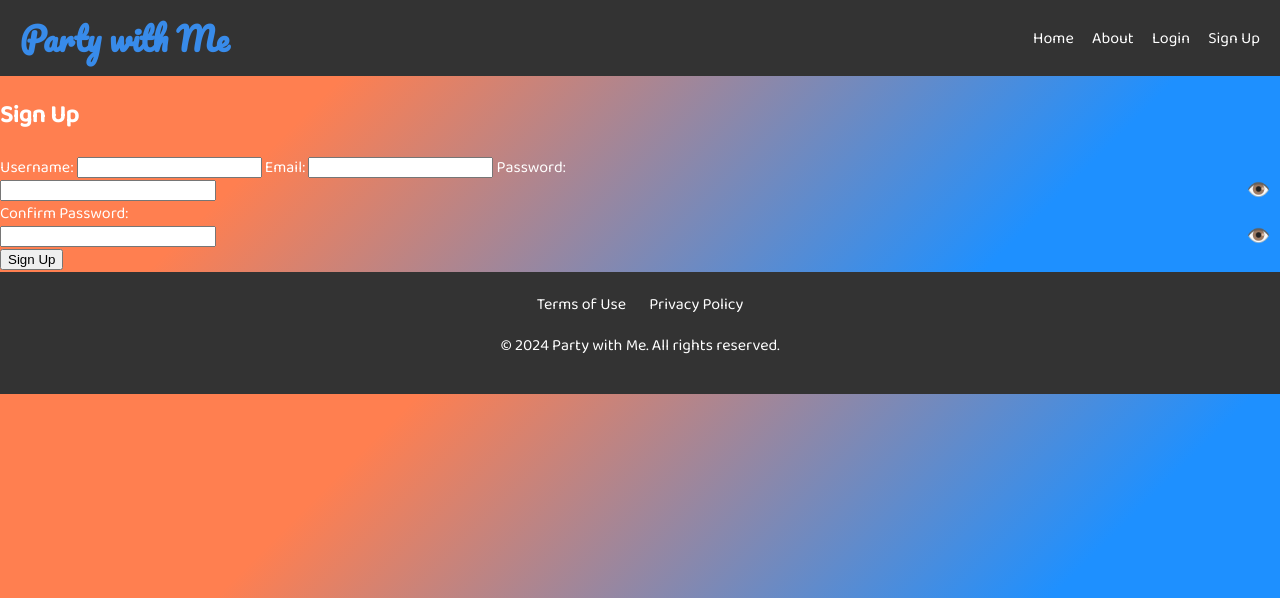
After one commit to emdinga/Party_with_me, a Flask app: page /signup in a window 1280 px wide. The commit adds this page. Shown: the top 598 px of the page. Run offline with Flask 2, Linux system fonts and the light colour scheme; parts of the project's set-up code (start-up, migrations or seed data) failed here and were passed over.

Commit message:
adding the database

```diff
--- a/app.py
+++ b/app.py
@@ -3,24 +3,56 @@
 
 
 from flask import Flask, render_template, request, redirect, url_for, g
+from flask_sqlalchemy import SQLAlchemy
 from models import Event, RSVP, db
+from werkzeug.security import generate_password_hash, check_password_hash
 
-
-app = Flask(__name__, static_folder='static', template_folder='templates')
-app.config['SQLALCHEMY_DATABASE_URI'] = 'sqlite:///database/party.db'
+app = Flask(__name__)
+app.config['SQLALCHEMY_DATABASE_URI'] = 'sqlite:///party_with_me.db'  # SQLite database
 app.config['SQLALCHEMY_TRACK_MODIFICATIONS'] = False
 
-db.init_app(app)
+db = SQLAlchemy(app)
+
+class User(db.Model):
+    id = db.Column(db.Integer, primary_key=True)
+    username = db.Column(db.String(150), nullable=False, unique=True)
+    email = db.Column(db.String(150), nullable=False, unique=True)
+    password = db.Column(db.String(150), nullable=False)
+
+@app.route('about')
+def about():
+    """ defining the about page"""
+    return render_template("about.html")
 
 @app.route('/signup', methods=['GET', 'POST'])
 def signup():
-    """defining singup"""
+    if request.method == 'POST':
+        username = request.form['username']
+        email = request.form['email']
+        password = request.form['password']
+        confirm_password = request.form['confirm-password']
+
+        if password == confirm_password:
+            hashed_password = generate_password_hash(password, method='sha256')
+            new_user = User(username=username, email=email, password=hashed_password)
+            db.session.add(new_user)
+            db.session.commit()
+            return redirect(url_for('login'))
     return render_template('signup.html')
 
 @app.route('/login', methods=['GET', 'POST'])
 def login():
-    """defining login"""
+    if request.method == 'POST':
+        email = request.form['email']
+        password = request.form['password']
+        user = User.query.filter_by(email=email).first()
+
+        if user and check_password_hash(user.password, password):
+            return redirect(url_for('home'))  # or wherever you want to redirect on successful login
+        else:
+            return 'Invalid credentials'
     return render_template('login.html')
+
 
 @app.route('/forgot_password', methods=['GET', 'POST'])
 def forgot_password():
--- a/static/style.css
+++ b/static/style.css
@@ -137,3 +137,24 @@ footer {
     50% { color: #1e90ff; }
     75% { color: #32cd32; }
 }
+/* Add styles for the password field and eye icon */
+.password-wrapper {
+    position: relative;
+    display: flex;
+    align-items: center;
+}
+
+.password-wrapper input[type="password"],
+.password-wrapper input[type="text"] {
+    padding-right: 2.5em; /* Space for the eye icon */
+}
+
+.toggle-password {
+    position: absolute;
+    right: 0;
+    top: 50%;
+    transform: translateY(-50%);
+    cursor: pointer;
+    font-size: 1.2em; /* Adjust size as needed */
+    padding: 0 0.5em;
+}
--- a/templates/layout.html
+++ b/templates/layout.html
@@ -20,9 +20,9 @@
         </div>
         <nav>
             <a href="/">Home</a>
-            <a href="/about">About</a>
-            <a href="/login">Login</a>
-            <a href="/sign_up">Sign Up</a>
+            <a href="/about.html">About</a>
+            <a href="/login.html">Login</a>
+            <a href="/sign_up.html">Sign Up</a>
         </nav>
     </header>
 
--- /dev/null
+++ b/templates/signup.html
@@ -0,0 +1,64 @@
+{% extends "layout.html" %}
+
+{% block title %}Sign Up{% endblock %}
+
+{% block content %}
+    <main>
+        <section class="signup-form">
+            <h2>Sign Up</h2>
+            <form action="/signup" method="post">
+                <label for="username">Username:</label>
+                <input type="text" id="username" name="username" required>
+
+                <label for="email">Email:</label>
+                <input type="email" id="email" name="email" required>
+
+                <label for="password">Password:</label>
+                <div class="password-wrapper">
+                    <input type="password" id="password" name="password" required>
+                    <span class="toggle-password" onclick="togglePassword()">
+                        👁️
+                    </span>
+                </div>
+
+                <label for="confirm-password">Confirm Password:</label>
+                <div class="password-wrapper">
+                    <input type="password" id="confirm-password" name="confirm-password" required>
+                    <span class="toggle-password" onclick="toggleConfirmPassword()">
+                        👁️
+                    </span>
+                </div>
+
+                <button type="submit">Sign Up</button>
+            </form>
+        </section>
+    </main>
+{% endblock %}
+
+<script>
+    function togglePassword() {
+        const passwordField = document.getElementById('password');
+        const toggleIcon = passwordField.nextElementSibling;
+
+        if (passwordField.type === 'password') {
+            passwordField.type = 'text';
+            toggleIcon.textContent = '👁️'; // Eye icon for password visible
+        } else {
+            passwordField.type = 'password';
+            toggleIcon.textContent = '👁️'; // Eye icon for password hidden
+        }
+    }
+
+    function toggleConfirmPassword() {
+        const passwordField = document.getElementById('confirm-password');
+        const toggleIcon = passwordField.nextElementSibling;
+
+        if (passwordField.type === 'password') {
+            passwordField.type = 'text';
+            toggleIcon.textContent = '👁️'; // Eye icon for password visible
+        } else {
+            passwordField.type = 'password';
+            toggleIcon.textContent = '👁️'; // Eye icon for password hidden
+        }
+    }
+</script>
```
Also changed, not shown: config.py (added, +7 -0 lines), templates/login.html (added, +40 -0 lines).
